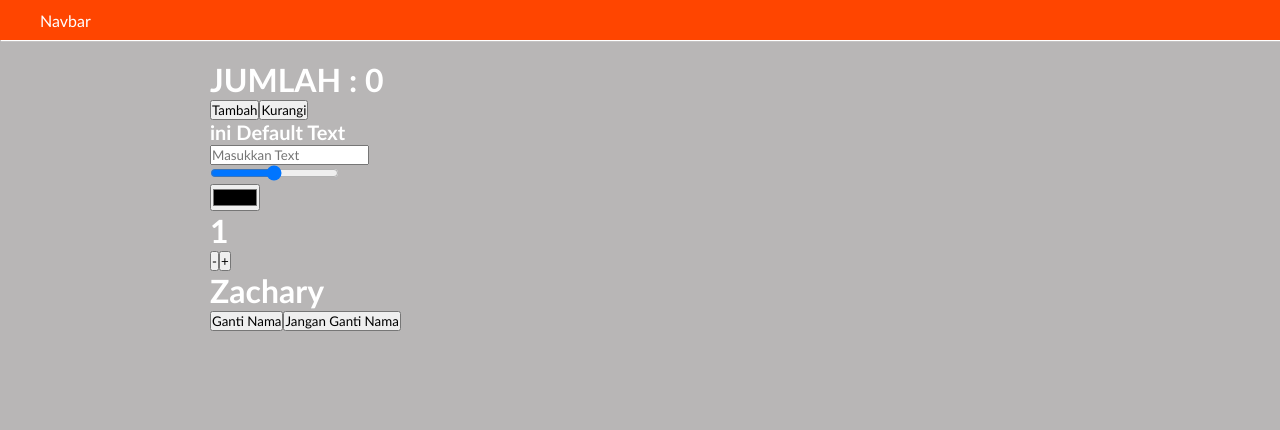
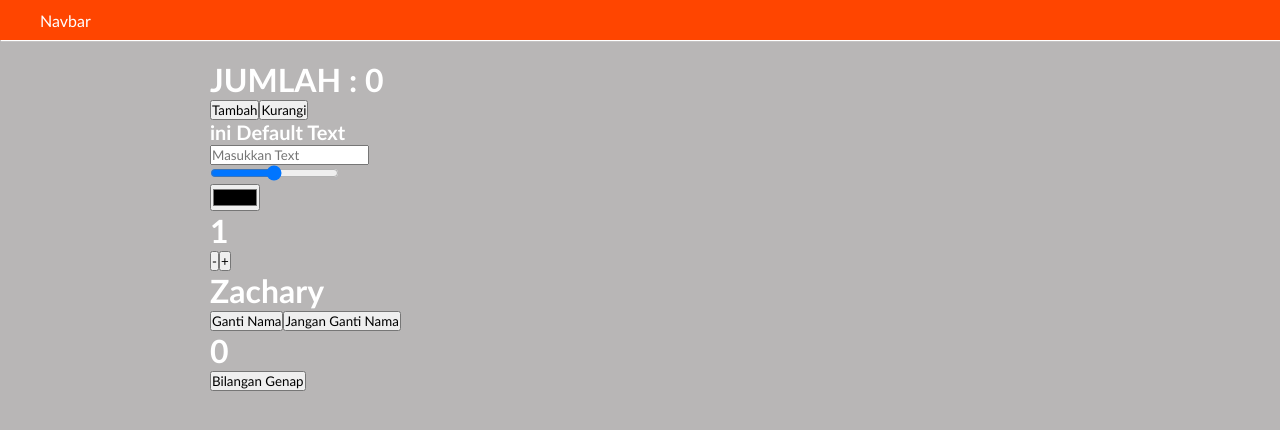
Before and after one commit to Zacharylutfyr/bootcamp-online, a React (Create React App) app: page / in a window 1280 px wide. Shown: the top 430 px of the page. Built offline with nearby package versions, Linux system fonts and the light colour scheme; the HTML template or start-up script is replaced by a standard one.

Commit message:
"Set bilangan Genap"

```diff
--- a/src/States/States.jsx
+++ b/src/States/States.jsx
@@ -6,6 +6,7 @@ const States = () => {
   const [range, setRange] = useState(20);
   const [color, setColor] = useState('oranged');
   const [pacarSaya, setpacarSaya] = useState(1);
+  const [genap, setGenap] = useState (0);
   const decrement = () => {
     setpacarSaya(prev => prev - 1);
   };
@@ -93,6 +94,12 @@ const States = () => {
             Jangan Ganti Nama
           </button>
         </div>
+        <div>
+          <h1>{genap}</h1>
+          <button onClick={()=>{
+            setGenap (genap + 2 );
+          }}>Bilangan Genap</button>
+        </div>
       </div>
     </>
   );
```
